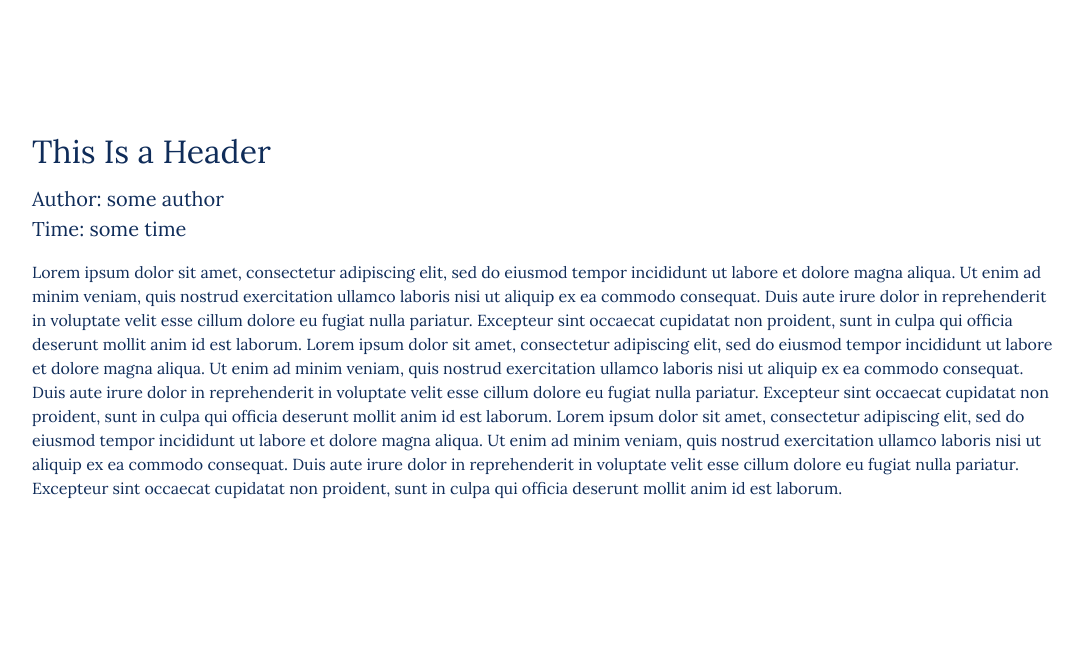
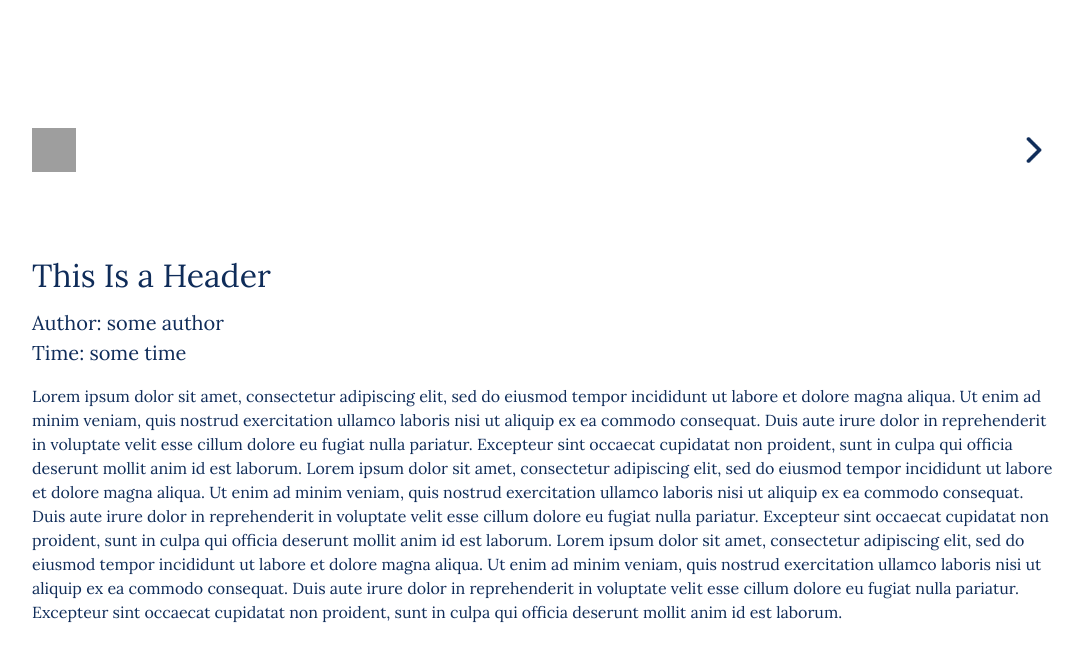
Before and after one commit to lesleyzhao/Good_Old_Map, a React (Vite) app in the folder front-end/GoodOldMap/: page /info in a window 1280 px wide. Shown: the top 662 px of the page, without its empty margins (96-1179 px from the left). Built offline with nearby package versions, Linux system fonts and the light colour scheme; grey boxes are pictures that could not be loaded.

Commit message:
interactive nav bar

```diff
--- a/front-end/GoodOldMap/src/components/common/Logo.jsx
+++ b/front-end/GoodOldMap/src/components/common/Logo.jsx
@@ -1,18 +1,15 @@
 import { redirect } from "react-router-dom"
 const Logo = () => {
   const handleClick = (evt) => {
+    evt.stopPropagation();
     // TODO: redirect not working
     redirect("/")
   }
   return (
     <>
-    {/* TODO: width too large for desktop */}
-      {/* Reference: <a href="https://www.flaticon.com/free-icons/map" title="map icons">Map icons created by Freepik - Flaticon</a> */}
-      <div className="absolute m-[10%] hover:cursor-pointer"
-        onClick={handleClick}>
-        <img className="w-12"
-          src="/maplogo.png" alt="maplogo"/>
-      </div>
+    {/* TODO: margin-top too large for desktop */}
+    {/* Reference: <a href="https://www.flaticon.com/free-icons/map" title="map icons">Map icons created by Freepik - Flaticon</a> */}
+    <img className="w-11 hover:cursor-pointer" src="/maplogo.png" alt="maplogo" onClick={handleClick}/>
     </>
   )
 }
--- /dev/null
+++ b/front-end/GoodOldMap/src/components/common/navBar.jsx
@@ -0,0 +1,23 @@
+import { useState } from "react";
+
+const NavBar = ({children}) => {
+  // nave bar has fiexed size of 15% + 2.75rem
+  const [navHidden, setNavHidden] = useState("")
+  let lastScrollY = window.scrollY;
+  window.addEventListener("scroll", () => {
+    if (lastScrollY < window.scrollY) setNavHidden("translate-y-[-100%]")
+    else setNavHidden("")
+    lastScrollY = window.scrollY;
+  })
+  return (
+    <>
+    <div className={`bg-white fixed py-[10%] pb-[5%] px-[10%] w-full duration-700 ${navHidden}`}>
+      <div className="flex flex-row justify-between">
+        {children}
+      </div>
+    </div>
+    </>
+  )
+}
+
+export default NavBar;
--- /dev/null
+++ b/front-end/GoodOldMap/src/components/common/rightBtn.jsx
@@ -0,0 +1,10 @@
+const RightBtn = (props) => {
+  return (
+    <>
+    {/* TODO: width too large for desktop */}
+    <img className="w-11 hover:cursor-pointer" src="/rightbtn.png" alt="rightbtn" onClick={props.handleRightClick}/>
+    </>
+  )
+}
+
+export default RightBtn
--- a/front-end/GoodOldMap/src/pages/Authenticate/AuthLayout.jsx
+++ b/front-end/GoodOldMap/src/pages/Authenticate/AuthLayout.jsx
@@ -1,11 +1,14 @@
 import { Outlet } from "react-router-dom";
 import Logo from "../../components/common/Logo";
+import NavBar from "../../components/common/navBar";
 
 const AuthLayout = () => {
   return (
     <>
-    <div className="min-h-screen flex">
-      <Logo />
+    <div className="min-h-screen flex flex-col">
+      <NavBar>
+        <Logo />
+      </NavBar>
       <div className='w-[60%] m-auto'>
         <Outlet />
       </div>
--- a/front-end/GoodOldMap/src/pages/InfoDetail/InfoDetail.jsx
+++ b/front-end/GoodOldMap/src/pages/InfoDetail/InfoDetail.jsx
@@ -1,15 +1,29 @@
+import NavBar from "../../components/common/navBar";
+import RightBtn from "../../components/common/rightBtn";
 const InfoDetail = () => {
   // parameters: header, subtitle(string array), parag
   let props = {};
   props.header = "This Is a Header"
   props.subtitle = ["Author: some author", "Time: some time"]
   props.parag = "Lorem ipsum dolor sit amet, consectetur adipiscing elit, sed do eiusmod tempor incididunt ut labore et dolore magna aliqua. Ut enim ad minim veniam, quis nostrud exercitation ullamco laboris nisi ut aliquip ex ea commodo consequat. Duis aute irure dolor in reprehenderit in voluptate velit esse cillum dolore eu fugiat nulla pariatur. Excepteur sint occaecat cupidatat non proident, sunt in culpa qui officia deserunt mollit anim id est laborum.  Lorem ipsum dolor sit amet, consectetur adipiscing elit, sed do eiusmod tempor incididunt ut labore et dolore magna aliqua. Ut enim ad minim veniam, quis nostrud exercitation ullamco laboris nisi ut aliquip ex ea commodo consequat. Duis aute irure dolor in reprehenderit in voluptate velit esse cillum dolore eu fugiat nulla pariatur. Excepteur sint occaecat cupidatat non proident, sunt in culpa qui officia deserunt mollit anim id est laborum.  Lorem ipsum dolor sit amet, consectetur adipiscing elit, sed do eiusmod tempor incididunt ut labore et dolore magna aliqua. Ut enim ad minim veniam, quis nostrud exercitation ullamco laboris nisi ut aliquip ex ea commodo consequat. Duis aute irure dolor in reprehenderit in voluptate velit esse cillum dolore eu fugiat nulla pariatur. Excepteur sint occaecat cupidatat non proident, sunt in culpa qui officia deserunt mollit anim id est laborum.  "
+
+  const handleRightClick = (evt) => {
+    evt.stopPropagation();
+  }
+
   return (
     <>
     {/* TODO: add back button, forward button, image */}
-      <div className="min-h-screen flex">
-        <div className="w-[80%] my-[10%] mx-auto">
-          <h1>{props.header}</h1>
+      <div className="min-h-screen flex flex-col">
+        <NavBar>
+          <img className="w-11 h-11" src="/back.png" alt="back"/>
+          <RightBtn handleRightClick={handleRightClick}/>
+        </NavBar>
+        {/* TODO: add calc(15%+2.75rem) to config file */}
+        <div className="w-[80%] mb-[10%] mt-[calc(15%+2.75rem)] mx-auto">
+          <div className="mt-4">
+            <h1>{props.header}</h1>
+          </div>
           <div className="mt-2">
             {props?.subtitle?.map((subtitle, i) => <h3 key={i}>{subtitle}</h3>)}
           </div>
--- a/front-end/GoodOldMap/tailwind.config.js
+++ b/front-end/GoodOldMap/tailwind.config.js
@@ -14,7 +14,7 @@ export default {
         "beige3": "#DAC0A3",
         "navyBlue": "#0F2C59",
       },
-      percentage: {
+      spacing: {
         "80%": "80%",
         "90%": "90%",
         "10%": "10%",
```
Also changed, not shown: front-end/GoodOldMap/public/rightbtn.png (added).
